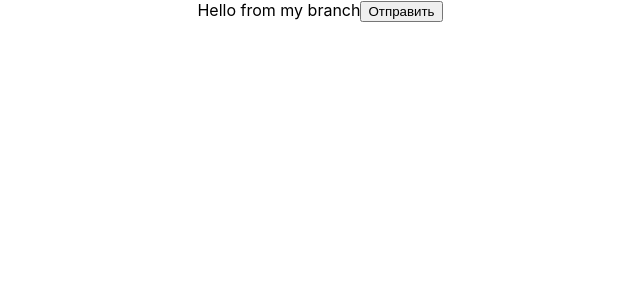
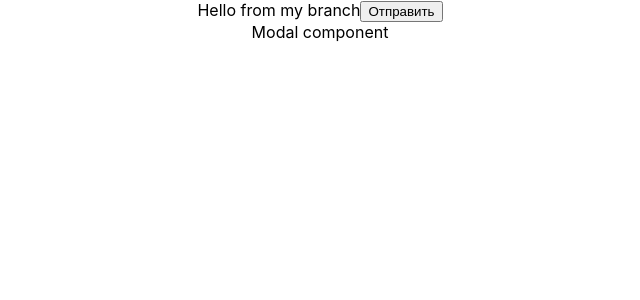
Before and after one commit to Expppirience/samurai-way-test, a React (Create React App) app: page / in a window 1280 px wide. Shown: the top 300 px of the page, without its empty margins (320-960 px from the left). Built offline with nearby package versions, Linux system fonts and the light colour scheme.

Commit message:
modal component added

```diff
--- a/src/App.tsx
+++ b/src/App.tsx
@@ -1,11 +1,15 @@
 import React, { useState } from 'react';
+
 import './App.css';
+import { Modal } from './components/Modal';
+
 function App() {
   const [count, setCount] = useState(0)
   return (
     <div className="App">
       Hello from my branch
-      <button type="submit" class="button">Отправить</button>
+      <button type="submit" className="button">Отправить</button>
+      <Modal />
     </div>
   );
 }
--- /dev/null
+++ b/src/components/Modal.tsx
@@ -0,0 +1,7 @@
+import React from 'react'
+
+export const Modal = () => {
+  return (
+	<div>Modal component</div>
+  )
+}
```
